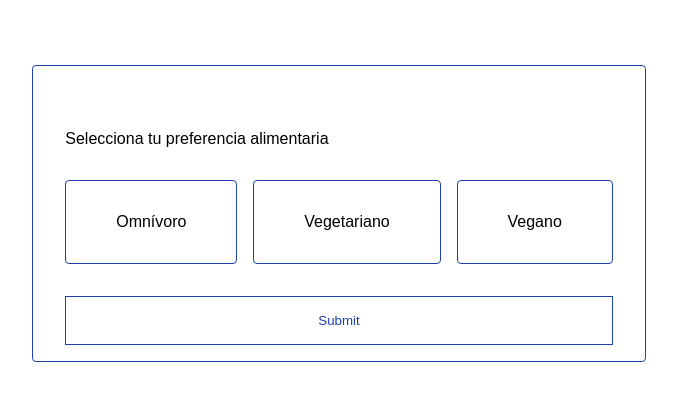
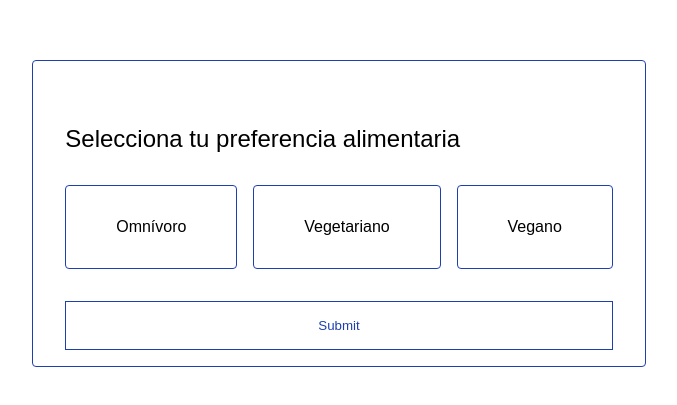
Before and after one commit to Bluubi/learn.react.formularios, a React (Vite) app: page / in a window 1280 px wide. Shown: the part 187-592 px from the top of the page, without its empty margins (301-978 px from the left). Built offline with nearby package versions, Linux system fonts and the light colour scheme.

Commit message:
fix styles v2

```diff
--- a/src/forms/steps/food/index.module.css
+++ b/src/forms/steps/food/index.module.css
@@ -1,3 +1,8 @@
+.formTitle {
+    font-size: 1.5rem;
+    width:100%;
+}
+
 .wrapper {
     display: flex;
     width: 100%;
--- a/src/forms/steps/food/index.tsx
+++ b/src/forms/steps/food/index.tsx
@@ -21,7 +21,7 @@ export const FoodForm = () => {
     }
 
     return (<div className={styles.wrapper}>
-        <p> Selecciona tu preferencia alimentaria </p>
+        <p className={styles.formTitle}> Selecciona tu preferencia alimentaria </p>
         <div className={styles.foodFormWrapper}>
             <input hidden={true} type={"radio"} value={'food.omnivoro'} {...register('choice')} />
             <p className={styles.foodCard} data-testid={'omnivoro'}
```
